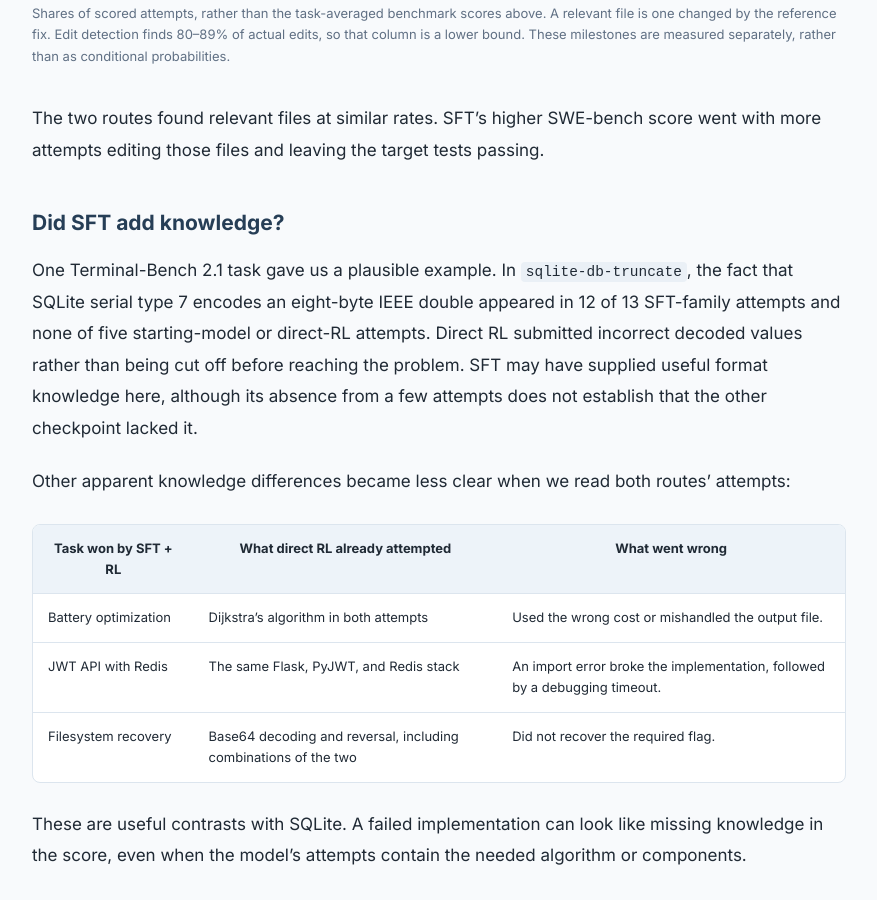
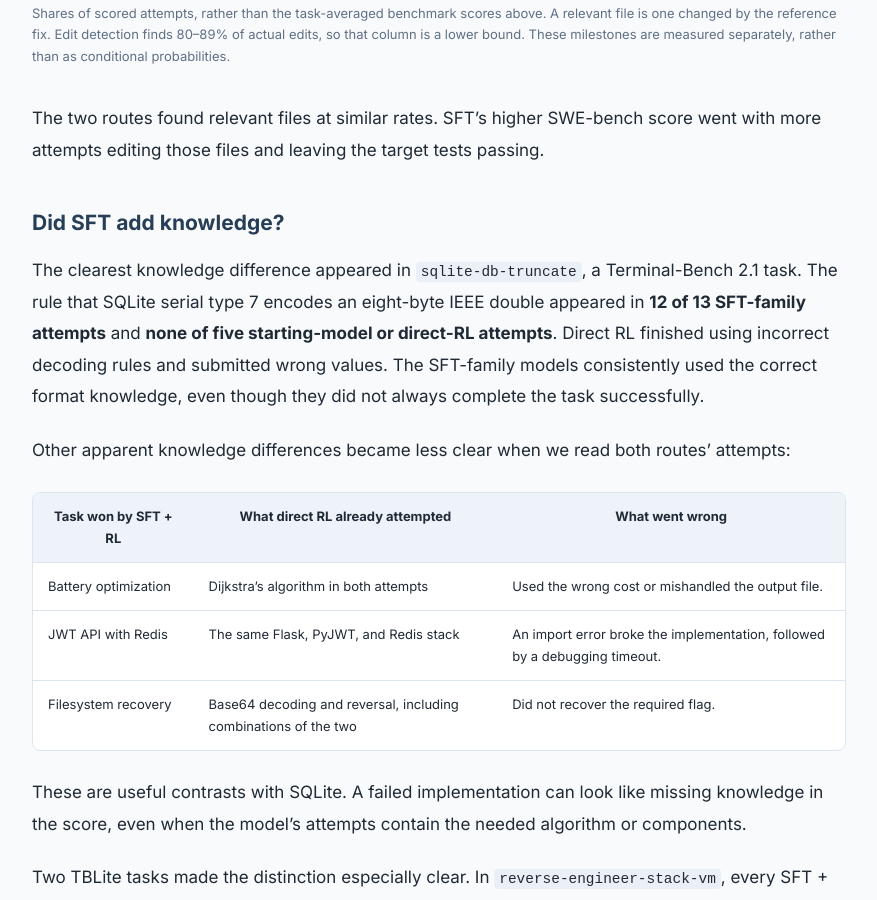
Before and after one commit to lukedhlee/lukedhlee.github.io, a Jekyll site: the page built from _posts/2026-10-21-turning-snowball-into-a-coding-agent.md, in a window 1280 px wide and 900 px high, scrolled down 15548 px. Shown: the whole window, without its empty margins (201-1078 px from the left). Built offline with Jekyll 4.4.1, drawn with Linux system fonts in a browser that asks for light colours.

Commit message:
Make SQLite knowledge comparison concrete and direct

```diff
--- a/_posts/2026-10-21-turning-snowball-into-a-coding-agent.md
+++ b/_posts/2026-10-21-turning-snowball-into-a-coding-agent.md
@@ -292,7 +292,7 @@
 
 ### Did SFT add knowledge?
 
-One Terminal-Bench 2.1 task gave us a plausible example. In `sqlite-db-truncate`, the fact that SQLite serial type 7 encodes an eight-byte IEEE double appeared in 12 of 13 SFT-family attempts and none of five starting-model or direct-RL attempts. Direct RL submitted incorrect decoded values rather than being cut off before reaching the problem. SFT may have supplied useful format knowledge here, although its absence from a few attempts does not establish that the other checkpoint lacked it.
+The clearest knowledge difference appeared in `sqlite-db-truncate`, a Terminal-Bench 2.1 task. The rule that SQLite serial type 7 encodes an eight-byte IEEE double appeared in **12 of 13 SFT-family attempts** and **none of five starting-model or direct-RL attempts**. Direct RL finished using incorrect decoding rules and submitted wrong values. The SFT-family models consistently used the correct format knowledge, even though they did not always complete the task successfully.
 
 Other apparent knowledge differences became less clear when we read both routes' attempts:
 
```
